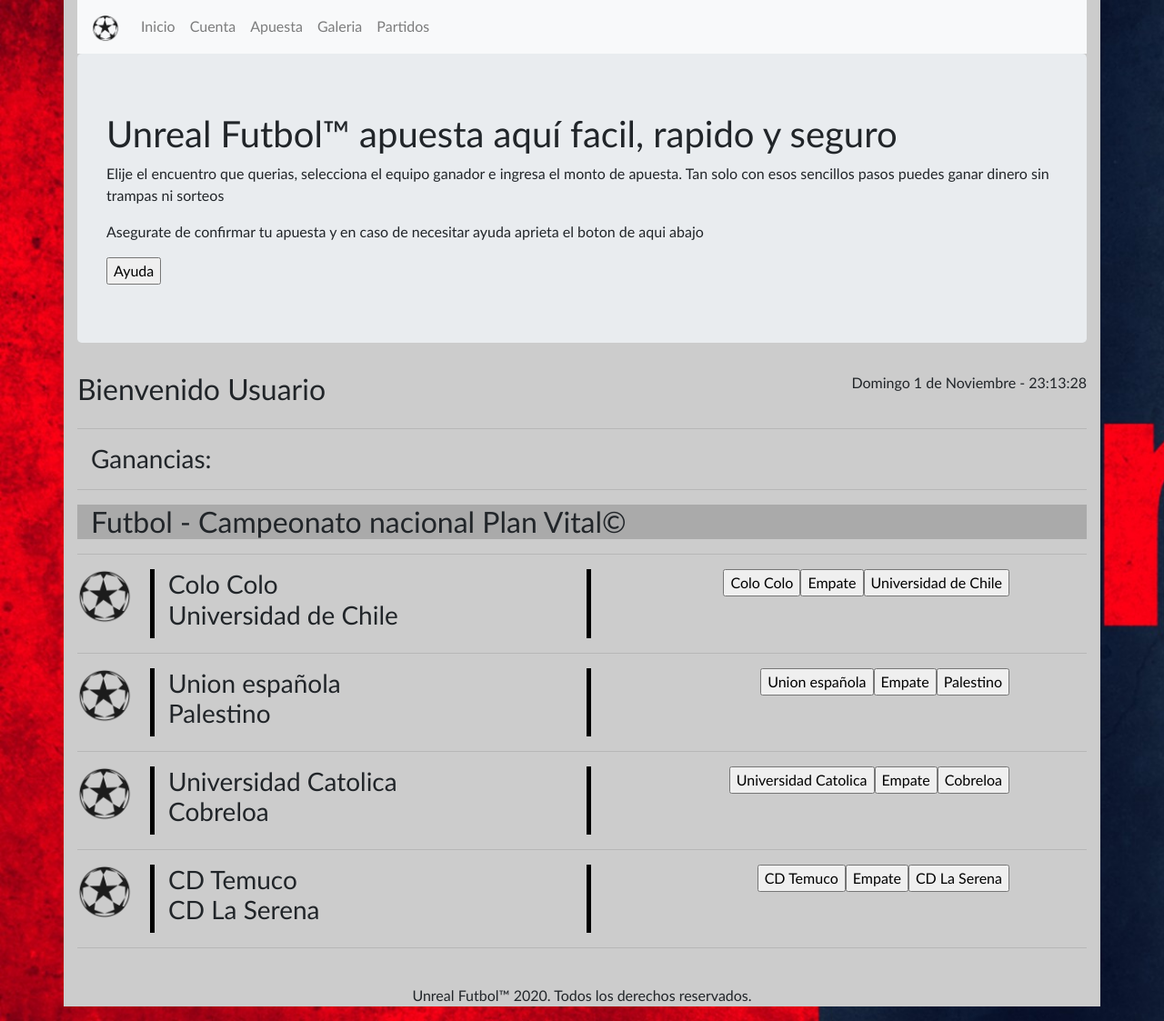
After one commit to alcariqueo/fase2CariqueoLopezTest, a Django app: page /Registro/apuesta/ in a window 1280 px wide. The commit adds this page. Shown: the whole page at 91% size. Run offline with Django 3.2, Linux system fonts and the light colour scheme; some libraries are stand-ins or nearby versions.

Commit message:
version fase 2

```diff
--- /dev/null
+++ b/UnrealFutbol/Registro/templates/apuesta.html
@@ -0,0 +1,126 @@
+{% extends "base_generic.html" %}
+
+{% block content %}
+
+<!DOCTYPE html>
+<html lang="es">
+
+<head>
+    <meta charset="utf-8">
+    <meta name="viewport" content="width=device-width, initial-scale=1, shrink-to-fit=no">
+    <script src="https://code.jquery.com/jquery-3.2.1.slim.min.js" integrity="sha384-KJ3o2DKtIkvYIK3UENzmM7KCkRr/rE9/Qpg6aAZGJwFDMVNA/GpGFF93hXpG5KkN" crossorigin="anonymous"></script>
+    <script src="https://cdnjs.cloudflare.com/ajax/libs/popper.js/1.12.9/umd/popper.min.js" integrity="sha384-ApNbgh9B+Y1QKtv3Rn7W3mgPxhU9K/ScQsAP7hUibX39j7fakFPskvXusvfa0b4Q" crossorigin="anonymous"></script>
+    <script src="https://maxcdn.bootstrapcdn.com/bootstrap/4.0.0/js/bootstrap.min.js" integrity="sha384-JZR6Spejh4U02d8jOt6vLEHfe/JQGiRRSQQxSfFWpi1MquVdAyjUar5+76PVCmYl" crossorigin="anonymous"></script>
+    {% load static %}
+    <script src="{% static 'js/metodos.js' %}"></script>
+</head>
+
+<body onload="startTime().Ganancia()">
+    <div class="jumbotron">
+        <h1>Unreal Futbol™ apuesta aquí facil, rapido y seguro</h1>
+        <p>Elije el encuentro que querias, selecciona el equipo ganador e ingresa el monto de apuesta. Tan solo con esos sencillos pasos puedes ganar dinero sin trampas ni sorteos<br>
+        </p>
+        <p>Asegurate de confirmar tu apuesta y en caso de necesitar ayuda aprieta el boton de aqui abajo</p>
+        <input type="button" id="boton" name="informacion" value="Ayuda" onclick="Ayuda()">
+      </div>
+      <div class="row">
+        <div class="col-xl-6 col-lg-6 col-md-6 col-sm-6" style="background-color:#ccc">
+          <h2 class="float-left">Bienvenido Usuario</h2>
+        </div>
+        <div class="col-xl-6 col-lg-6 col-md-6 col-sm-6" style="background-color: #ccc">
+          <div id="txt" class="float-right"></div>
+        </div>
+      </div>
+
+      <hr>
+
+      <div class="col-12">
+        <h3> Ganancias: </h3> <div id ="acm"></div>
+      </div>
+
+      <hr>
+      <div class="col-12" style="background-color:#aaa">
+        <h2>Futbol - Campeonato nacional Plan Vital© </h2>
+      </div>
+
+      <hr>
+      <div class="row">
+        <div class="col-xl-1 col-lg-2 col-md-3 col-sm-4"  style="background-color:#ccc">
+          <img src="{% static 'images/logo.png' %}" width="60" height="60" alt="logo" class="float-left">
+        </div>
+        <div style="border-left: thick solid #000000"></div>
+        <div class="col-xl-5 col-lg-4 col-md-3 col-sm-2"  style="background-color:#ccc">
+          <h3> Colo Colo <br> Universidad de Chile
+          </h3>
+        </div>
+        <div style="border-left: thick solid #000000"></div>
+        <div class="col-xl-5 col-lg-4 col-md-3 col-sm-2"  style="background-color:#ccc">
+            <ul class="menuhorizontal">
+                <li><input type="button" id="boton1" name="Ganador1" value="Colo Colo" onclick="Ganador()"></li>
+                <li><input type="button" id="boton2" name="Empate" value="Empate" onclick="Perdedor()"></li>
+                <li><input type="button" id="boton3" name="Ganador2" value="Universidad de Chile" onclick="Perdedor()"></li>
+            </ul>
+        </div>
+      </div>
+      <hr>
+      <div class="row">
+        <div class="col-xl-1 col-lg-2 col-md-3 col-sm-4"  style="background-color:#ccc">
+          <img src="{% static 'images/logo.png' %}" width="60" height="60" alt="logo" class="float-left">
+        </div>
+        <div style="border-left: thick solid #000000"></div>
+        <div class="col-xl-5 col-lg-4 col-md-3 col-sm-2"  style="background-color:#ccc">
+          <h3> Union española <br> Palestino
+          </h3>
+        </div>
+        <div style="border-left: thick solid #000000"></div>
+        <div class="col-xl-5 col-lg-4 col-md-3 col-sm-2"  style="background-color:#ccc">
+          <ul class="menuhorizontal">
+            <li><input type="button" id="boton4" name="Ganador3" value="Union española" onclick="Perdedor()"></li>
+            <li><input type="button" id="boton5" name="Empate2" value="Empate" onclick="Perdedor()"></li>
+            <li><input type="button" id="boton6" name="Ganador4" value="Palestino" onclick="Ganador()"></li>
+        </ul>
+        </div>
+      </div>
+      <hr>
+      <div class="row">
+        <div class="col-xl-1 col-lg-2 col-md-3 col-sm-4"  style="background-color:#ccc">
+          <img src="{% static 'images/logo.png' %}" width="60" height="60" alt="logo" class="float-left">
+        </div>
+        <div style="border-left: thick solid #000000"></div>
+        <div class="col-xl-5 col-lg-4 col-md-3 col-sm-2"  style="background-color:#ccc">
+          <h3> Universidad Catolica <br> Cobreloa
+          </h3>
+        </div>
+        <div style="border-left: thick solid #000000"></div>
+        <div class="col-xl-5 col-lg-4 col-md-3 col-sm-2"  style="background-color:#ccc">
+          <ul class="menuhorizontal">
+            <li><input type="button" id="boton7" name="Ganador5" value="Universidad Catolica" onclick="Ganador()"></li>
+            <li><input type="button" id="boton8" name="Empate3" value="Empate" onclick="Perdedor()"></li>
+            <li><input type="button" id="boton9" name="Ganador6" value="Cobreloa" onclick="Perdedor()"></li>
+        </ul>
+        </div>
+      </div>
+      <hr>
+      <div class="row">
+        <div class="col-xl-1 col-lg-2 col-md-3 col-sm-4"  style="background-color:#ccc">
+          <img src="{% static 'images/logo.png' %}" width="60" height="60" alt="logo" class="float-left">
+        </div>
+        <div style="border-left: thick solid #000000"></div>
+        <div class="col-xl-5 col-lg-4 col-md-3 col-sm-2"  style="background-color:#ccc">
+          <h3> CD Temuco <br> CD La Serena
+          </h3>
+        </div>
+        <div style="border-left: thick solid #000000"></div>
+        <div class="col-xl-5 col-lg-4 col-md-3 col-sm-2"  style="background-color:#ccc">
+          <ul class="menuhorizontal">
+            <li><input type="button" id="boton10" name="Ganador7" value="CD Temuco" onclick="Perdedor()"></li>
+            <li><input type="button" id="boton11" name="Empate4" value="Empate" onclick="Ganador()"></li>
+            <li><input type="button" id="boton12" name="Ganador8" value="CD La Serena" onclick="Perdedor()"></li>
+        </ul>
+        </div>
+      </div>
+
+</body>
+</html>
+
+{% endblock %}
--- a/UnrealFutbol/Registro/templates/base_generic.html
+++ b/UnrealFutbol/Registro/templates/base_generic.html
@@ -30,13 +30,13 @@
             <a class="nav-link" href="{% url 'index' %}">Inicio</a>
           </li>
           <li class="nav-item">
-            <a class="nav-link" href="registro.html">Cuenta</a>
+            <a class="nav-link" href="{% url 'registro' %}">Cuenta</a>
           </li>
           <li class="nav-item">
-            <a class="nav-link" href="login.html">Apuesta</a>
+            <a class="nav-link" href="{% url 'login' %}">Apuesta</a>
           </li>
           <li class="nav-item">
-            <a class="nav-link" href="galeria.html">Galeria</a>
+            <a class="nav-link" href="{% url 'galeria' %}">Galeria</a>
           </li>
           <li class="nav-item">
             <a class="nav-link" href="{% url 'partidos' %}">Partidos</a>
--- a/UnrealFutbol/Registro/urls.py
+++ b/UnrealFutbol/Registro/urls.py
@@ -3,6 +3,11 @@ from . import views
 
 urlpatterns = [
     path('', views.index, name='index'),
+    path('login/', views.login, name='login'),
+    path('registro/',views.registro, name='registro'),
+    path('terminos/',views.terminos,name='terminos'),
+    path('galeria/', views.galeria, name='galeria'),
+    path('apuesta/', views.apuesta, name='apuesta'),
     path('usuario/<int:pk>', views.UsuarioDetailView.as_view(), name='usuario-detail'),
     path('partidos/',views.PartidoListView.as_view(), name='partidos'),
     path('partidos/<int:pk>', views.PartidoDetailView.as_view(), name='partido-detail'),
--- a/UnrealFutbol/Registro/views.py
+++ b/UnrealFutbol/Registro/views.py
@@ -10,6 +10,40 @@ def index(request):
     return render(
         request,
         'index.html',
+    )
+
+def login(request):
+
+    return render(
+        request,
+        'login.html',
+    )
+
+def registro(request):
+
+    return render(
+        request,
+        'registro.html',
+    )
+
+def terminos(request):
+
+    return render(
+        request,
+        'terminos.html',
+    )
+def galeria(request):
+
+    return render(
+        request,
+        'galeria.html',
+    )
+
+def apuesta(request):
+
+    return render(
+        request,
+        'apuesta.html',
     )
 
 class UsuarioCreate(CreateView):
```
Also changed, not shown: UnrealFutbol/Registro/templates/galeria.html (added, +48 -0 lines), UnrealFutbol/Registro/templates/index.html (+4 -4 lines), UnrealFutbol/Registro/templates/login.html (added, +56 -0 lines), UnrealFutbol/Registro/templates/registro.html (added, +83 -0 lines), UnrealFutbol/Registro/templates/terminos.html (added, +25 -0 lines), UnrealFutbol/db.sqlite3.
